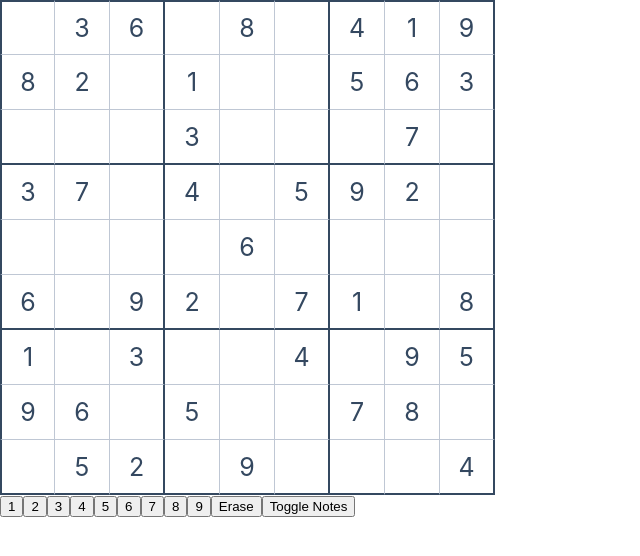
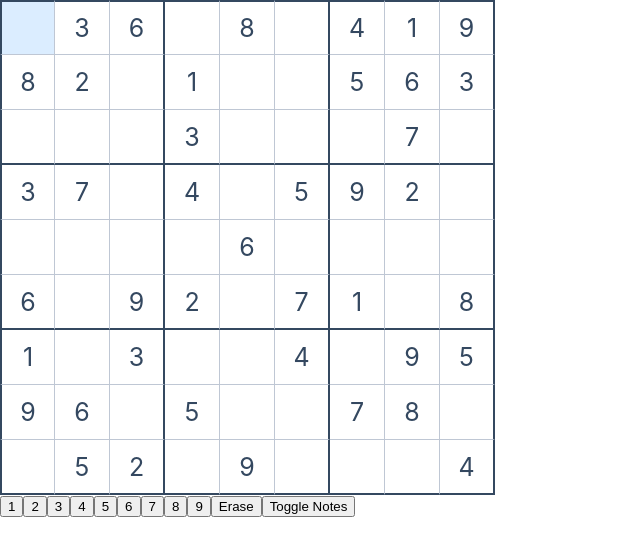
Before and after one commit to kbaig/sudoku, a React (Create React App) app: page / in a window 1280 px wide. In both pictures the pointer is over the element 27 px from the left and 27 px from the top of the page. Shown: the top 556 px of the page, without its empty margins (0-640 px from the left). Built offline with nearby package versions, Linux system fonts and the light colour scheme.

Commit message:
Tile hover state

```diff
--- a/src/components/Tile/Tile.css
+++ b/src/components/Tile/Tile.css
@@ -6,6 +6,11 @@
   justify-content: center;
   align-items: center;
   font-size: 25px;
+}
+
+.tile:hover,
+.tile:focus {
+  background: hsl(210, 100%, 93%);
 }
 
 .tile:nth-child(3n) {
```
